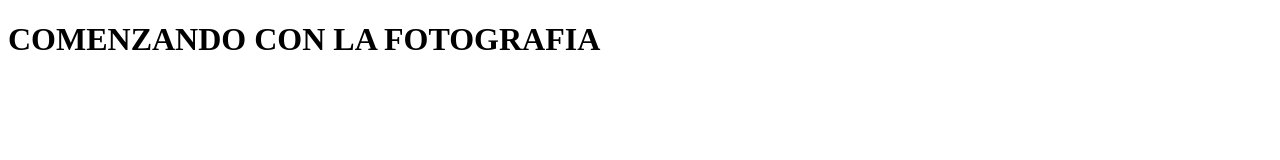
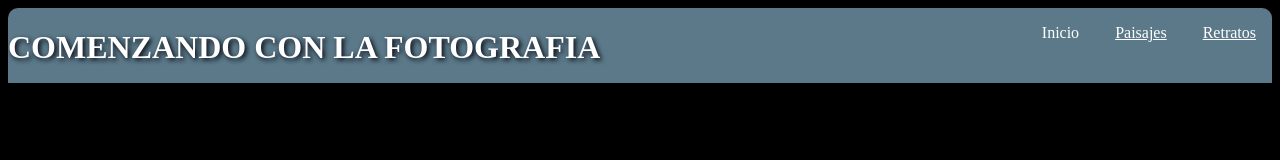
Before and after one commit to jlperez507/Galeria, a plain HTML site: page index.html in a window 1280 px wide. Drawn offline with Linux system fonts and the light colour scheme.

Commit message:
Encabezado

```diff
--- /dev/null
+++ b/css/estilos.css
@@ -0,0 +1,31 @@
+body{
+  background-color: #000000;
+}
+#es-head{
+  width: 100%;
+  height: 75px;
+  background-color: #5b7989;
+  color: #ffffff;
+  border-radius: 10px 10px 0px 0px;
+}
+#es-titulo{
+  float: left;
+  text-shadow: 2px 2px 5px #02010a;
+}
+.es-menu{
+  float: right;
+  height: 100%;
+  padding-top: 16px;
+}
+.es-menu a {
+  padding: 8px 16px;
+}
+a:link{color: #ffffff;
+}
+a:visited{
+  color: inherit;
+}
+
+a[href^="#"] {
+    text-decoration: none!important;
+}
--- a/index.html
+++ b/index.html
@@ -3,12 +3,23 @@
 <head>
   <meta charset="utf-8">
   <title>Comenzando con la fotografia.</title>
+  <link rel="stylesheet"  href="css/estilos.css">
 </head>
 <body>
     <header>
-      <div id="">
-        <h1>COMENZANDO CON LA FOTOGRAFIA</h1>
+      <div id = "es-head">
+        <h1 id="es-titulo">COMENZANDO CON LA FOTOGRAFIA</h1>
+        <div class="es-menu">
+          <a href="#">Inicio</a>
+          <a href="Retratos.html">Paisajes</a>
+          <a href="Paisajes">Retratos</a>
+          </ul>
+        </div>
       </div>
+
     </header>
+<section>
+
+</section>
 </body>
 </html>
```
